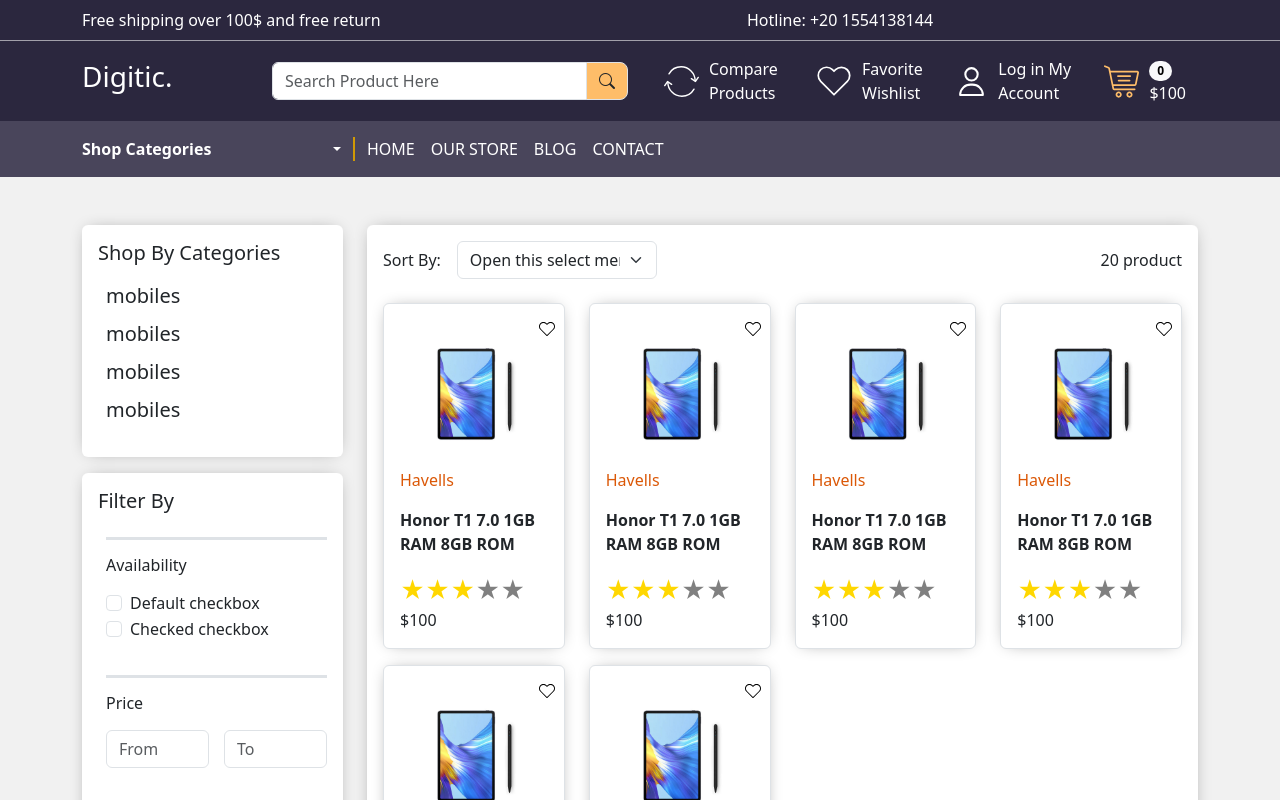
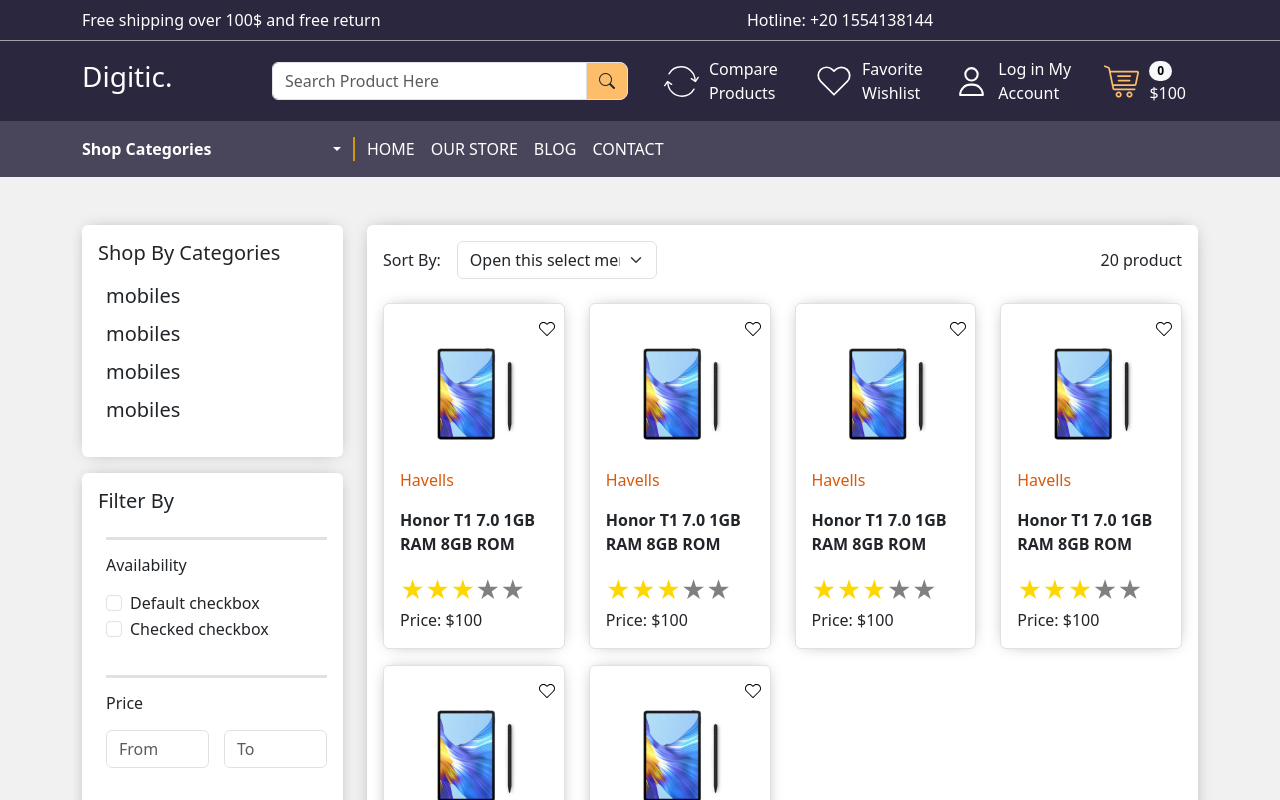
Before and after one commit to adel-eleraky/Ecommerce-Reactjs, a React (Vite) app: page /products in a window 1280 px wide. Shown: the top 800 px of the page. Built offline with nearby package versions, Linux system fonts and the light colour scheme.

Commit message:
added link to product page

```diff
--- a/src/components/ProductCard.jsx
+++ b/src/components/ProductCard.jsx
@@ -2,17 +2,19 @@
 import React from 'react'
 import ReactStars from "react-rating-stars-component";
 import "./css/ProductCard.css"
+import {Link} from "react-router-dom"
 
 function ProductCard() {
     return (
         <>
+            <Link to="products/portable-speaker" className='text-dark'>
                 <div className="featured-product border p-3 mb-3 position-relative rounded" data-aos="fade-up" data-aos-duration="1000">
-                <img src="/images/wish.svg" className='position-absolute wish-icon'/>
+                    <img src="/images/wish.svg" className='position-absolute wish-icon' />
                     <div className="icons position-absolute">
                         <img src="/images/prodcompare.svg" className='d-block mb-3' />
-                    <img src="/images/view.svg"  className='d-block mb-3'/>
-                    <img src="/images/img-zoom.svg"  className='d-block mb-3'/>
-                    <img src="/images/add-cart.svg"  className='d-block mb-3'/>
+                        <img src="/images/view.svg" className='d-block mb-3' />
+                        <img src="/images/img-zoom.svg" className='d-block mb-3' />
+                        <img src="/images/add-cart.svg" className='d-block mb-3' />
                     </div>
                     <img className='img-fluid' src="/images/tab.jpg" alt="product img" />
                     <div className="product-content">
@@ -25,9 +27,10 @@ function ProductCard() {
                             edit={false}
                             activeColor="#ffd700"
                         />
-                    <div className="price">$100</div>
+                        <div className="price">Price: $100</div>
                     </div>
                 </div>
+            </Link>
         </>
     )
 }
```
Lines whose indentation alone changed are shown as unchanged.
